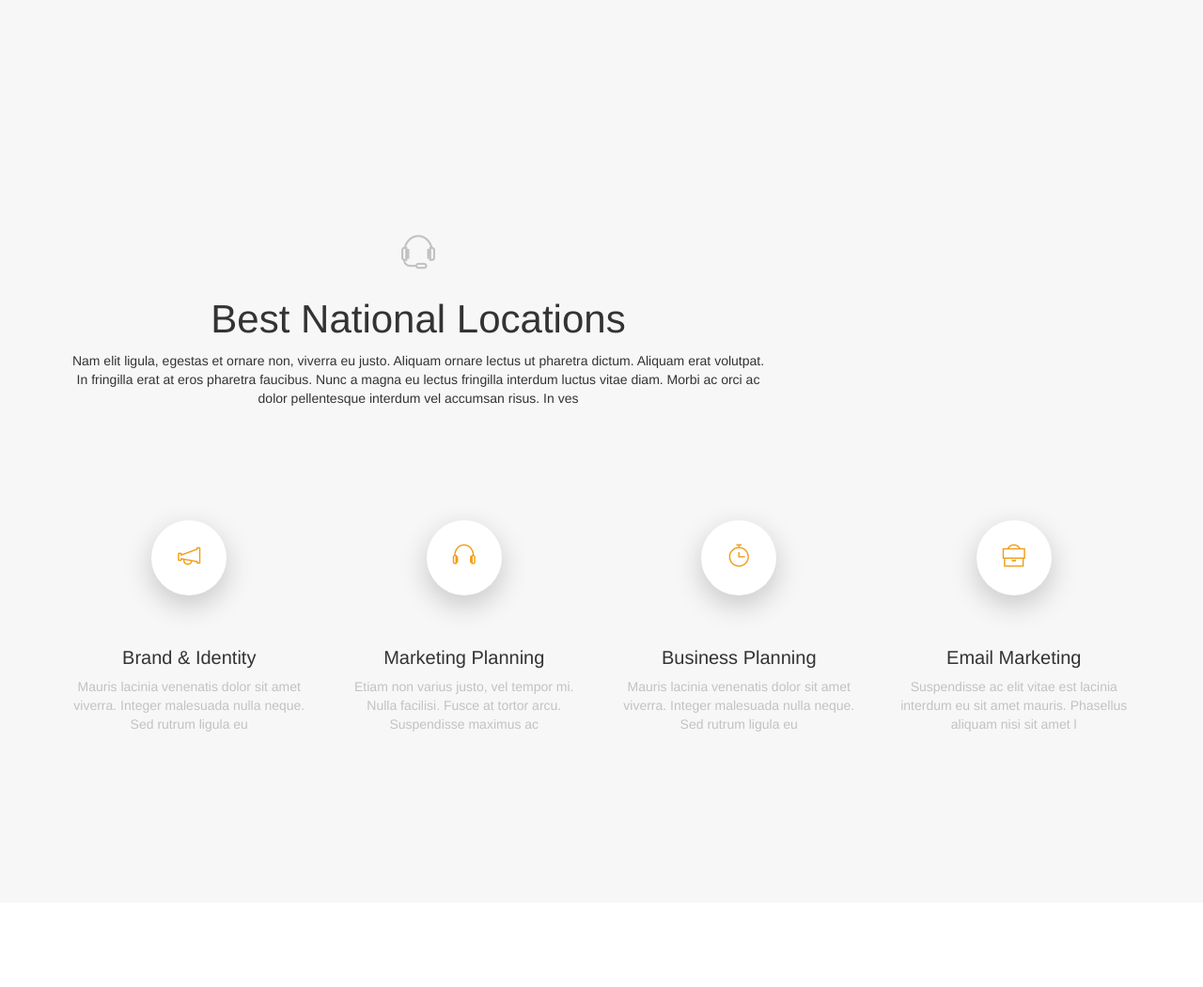
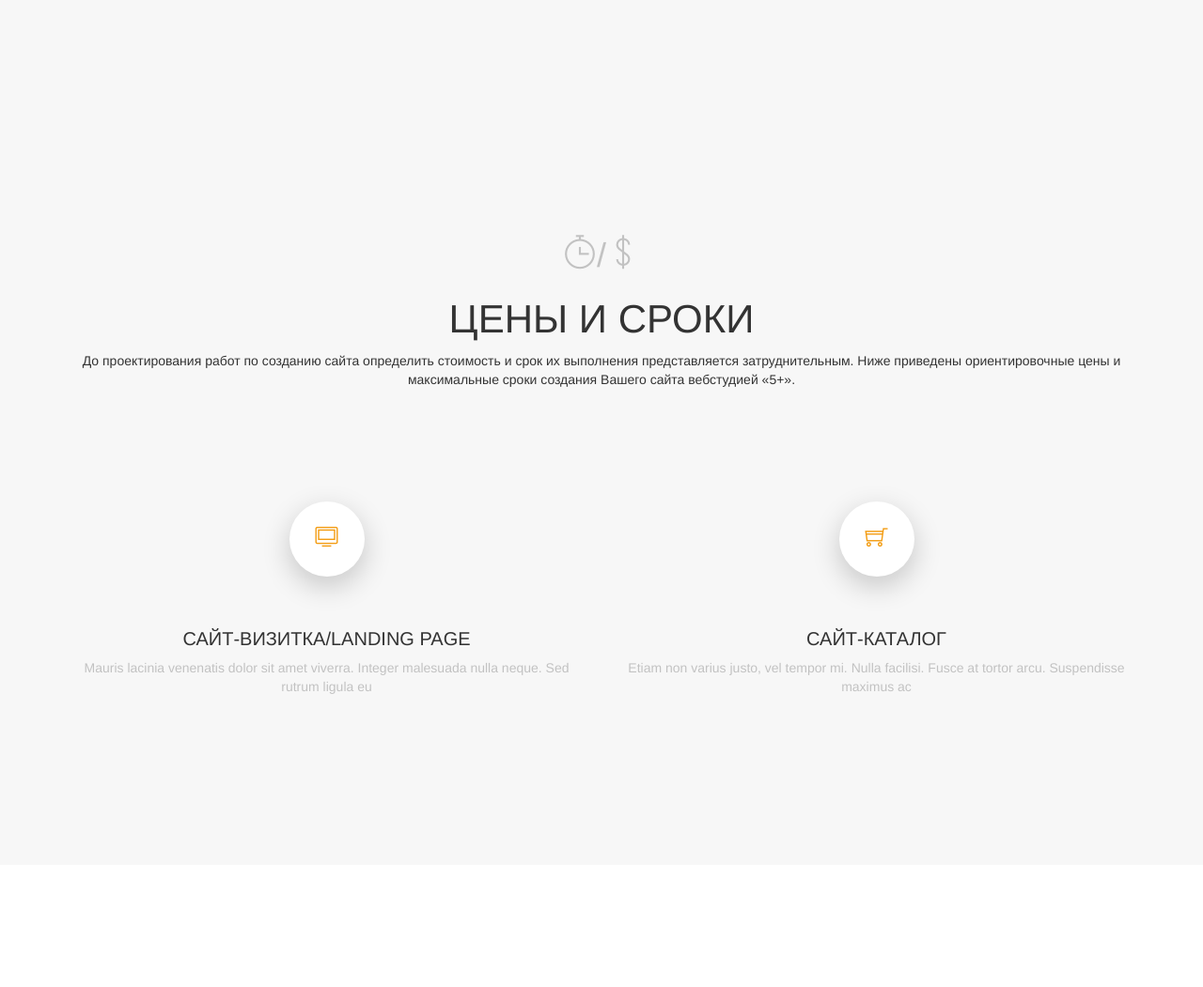
Before and after one commit to zorro789/sitemacker, a Yii app: template views/site/index.php in a window 1280 px wide. Shown: the part 1125-2176 px from the top of the page at 94% size. Run offline with PHP 8.4 and a stand-in for Yii, Linux system fonts and the light colour scheme; the template is opened without the code that fills it, so the values that code supplies are empty; some libraries are stand-ins or nearby versions.

Commit message:
add bunners for prices

```diff
--- a/views/site/index.php
+++ b/views/site/index.php
@@ -107,70 +107,47 @@ $this->title = 'My Yii Application';
                 <section class="md-section" style="background-color:#f7f7f7;padding-top:0;">
                     <div class="container">
                         <div class="row">
-                            <div class="col-md-10 col-lg-8 offset-0 offset-sm-0 offset-md-1 offset-lg-2 ">
+                            <div class="col-md-10 col-lg-8 offset-0 offset-sm-0 offset-md-1 offset-lg-2 " style="width: 100%;">
 
                                 <!-- iconbox -->
                                 <div class="iconbox">
-                                    <div class="iconbox__icon"><i class="ti-headphone-alt"></i></div>
+                                    <div class="iconbox__icon"><i class="ti-timer"></i>/<i class="ti-money"></i></div>
                                     <div>
-                                        <h2 class="iconbox__title"><a href="#">Best National Locations</a></h2>
+                                        <h2 class="iconbox__title"><a href="#">ЦЕНЫ И СРОКИ</a></h2>
 
 
-                                        <div class="iconbox__description">Nam elit ligula, egestas et ornare non, viverra eu justo. Aliquam ornare lectus ut pharetra dictum. Aliquam erat volutpat. In fringilla erat at eros pharetra faucibus. Nunc a magna eu lectus fringilla interdum luctus vitae diam. Morbi ac orci ac dolor pellentesque interdum vel accumsan risus. In ves</div>
+                                        <div class="iconbox__description">До проектирования работ по созданию сайта определить стоимость и срок их выполнения представляется затруднительным. Ниже приведены ориентировочные цены и максимальные сроки создания Вашего сайта вебстудией «5+».</div>
                                     </div>
                                 </div><!-- End / iconbox -->
 
                             </div>
                         </div>
                         <div class="row">
-                            <div class="col-sm-6 col-md-6 col-lg-3 ">
+                            <div class="col-sm-12 col-md-12 col-lg-6 ">
 
                                 <!-- iconbox -->
                                 <div class="iconbox iconbox__style-02">
-                                    <div class="iconbox__icon"><i class="ti-announcement"></i></div>
+                                    <div class="iconbox__icon"><i class="ti-desktop"></i></div>
                                     <div>
-                                        <h2 class="iconbox__title"><a href="#">Brand &amp; Identity</a></h2>
+                                        <h2 class="iconbox__title"><a href="#">САЙТ-ВИЗИТКА/LANDING PAGE</a></h2>
                                         <div class="iconbox__description">Mauris lacinia venenatis dolor sit amet viverra. Integer malesuada nulla neque. Sed rutrum ligula eu</div>
                                     </div>
                                 </div><!-- End / iconbox -->
 
                             </div>
-                            <div class="col-sm-6 col-md-6 col-lg-3 ">
+                            <div class="col-sm-12 col-md-12 col-lg-6 ">
 
                                 <!-- iconbox -->
                                 <div class="iconbox iconbox__style-02">
-                                    <div class="iconbox__icon"><i class="ti-headphone"></i></div>
+                                    <div class="iconbox__icon"><i class="ti-shopping-cart"></i></div>
                                     <div>
-                                        <h2 class="iconbox__title"><a href="#">Marketing Planning</a></h2>
+                                        <h2 class="iconbox__title"><a href="#">САЙТ-КАТАЛОГ</a></h2>
                                         <div class="iconbox__description">Etiam non varius justo, vel tempor mi. Nulla facilisi. Fusce at tortor arcu. Suspendisse maximus ac </div>
                                     </div>
                                 </div><!-- End / iconbox -->
 
                             </div>
-                            <div class="col-sm-6 col-md-6 col-lg-3 ">
 
-                                <!-- iconbox -->
-                                <div class="iconbox iconbox__style-02">
-                                    <div class="iconbox__icon"><i class="ti-timer"></i></div>
-                                    <div>
-                                        <h2 class="iconbox__title"><a href="#">Business Planning</a></h2>
-                                        <div class="iconbox__description">Mauris lacinia venenatis dolor sit amet viverra. Integer malesuada nulla neque. Sed rutrum ligula eu</div>
-                                    </div>
-                                </div><!-- End / iconbox -->
-
-                            </div>
-                            <div class="col-sm-6 col-md-6 col-lg-3 ">
-
-                                <!-- iconbox -->
-                                <div class="iconbox iconbox__style-02">
-                                    <div class="iconbox__icon"><i class="ti-briefcase"></i></div>
-                                    <div>
-                                        <h2 class="iconbox__title"><a href="#">Email Marketing</a></h2>
-                                        <div class="iconbox__description">Suspendisse ac elit vitae est lacinia interdum eu sit amet mauris. Phasellus aliquam nisi sit amet l</div>
-                                    </div>
-                                </div><!-- End / iconbox -->
-
-                            </div>
                         </div>
                     </div>
                 </section>
```
